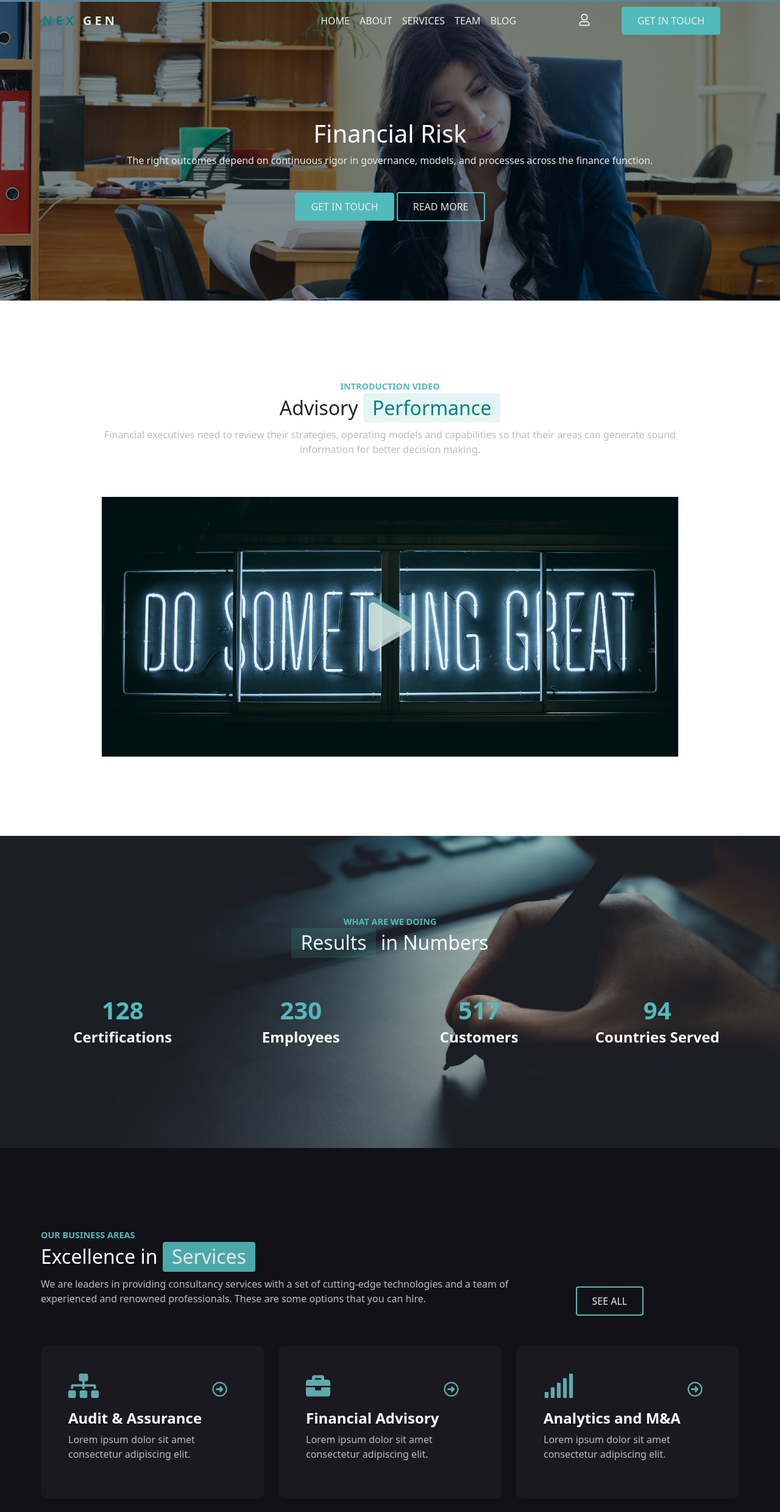
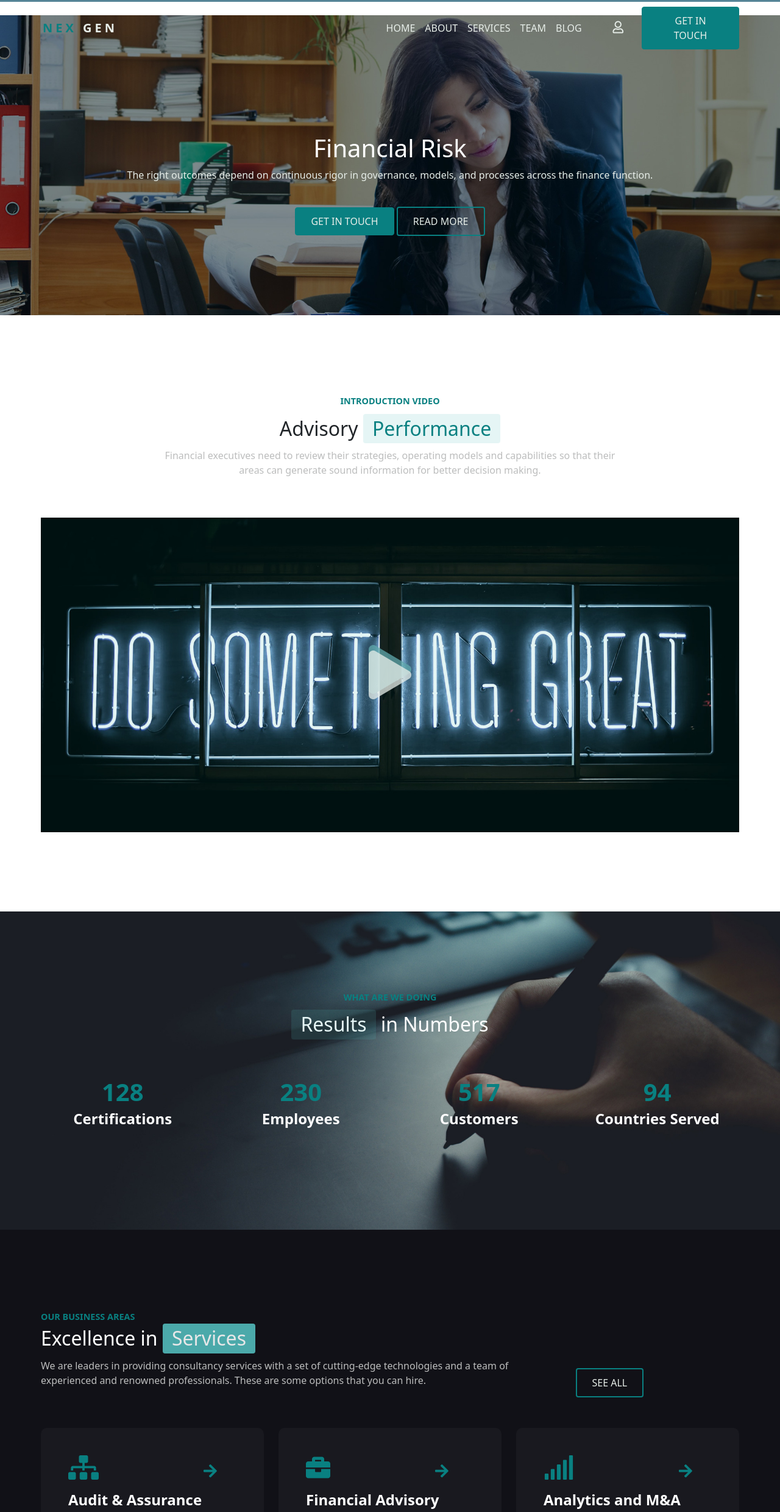
Before and after one commit to GFesta/proj-html-vuejs, a plain HTML site: page index.html in a window 1280 px wide. Shown: the part 47-2527 px from the top of the page at 61% size. Drawn offline with nearby package versions, Linux system fonts and the light colour scheme.

Commit message:
ridefinizione after Presentazione Progetto

```diff
--- a/css/style.css
+++ b/css/style.css
@@ -24,7 +24,6 @@ section {
     max-width: 1170px;
     padding: 0;
 }
-
 .grey-text {
     color: #e7eee9;
 }
@@ -33,37 +32,51 @@ section {
     font-size: 40px;
     color: #fff;
 }
-
 .gen,
 .nav-link,
 .primary-button {
     color: #e7eee9;
 }
-
+.nav-margin-left {
+    margin-left: 14%;
+}
+.btn-margin-left {
+    margin-left: 30px;
+}
 .my-icons {
     color: #e7eee9;
     font-size: 20px;
 }
+.padding-text {
+    padding: 0 200px 0;
+}
 .font-arrow {
     font-size: 25px;
-    color: #60a9ad;
+    color: #098081;
     display: inline-block;
     margin-bottom: 15px;
 }
-
 .font-fas {
     font-size: 40px;
 }
-
 .margin-left {
-    margin-left: 65%;
+    margin-left: 60%;
 }
-
+.margin-left:hover  {
+    color: #fff;
+    width: 45px;
+    height: 45px;
+    background: #048383;
+    border-radius: 100px;
+    text-align: center;
+    line-height: 45px;
+    font-size: 20px;
+    cursor: pointer;
+}
 .fas {
     font-weight: 900;
     font-family: "Font Awesome 5 Free";
 }
-
 .item {
     margin-bottom: 30px;
 }
@@ -118,10 +131,10 @@ header {
     position: relative;
     z-index: 2;
     padding: 10px 25px;
-    background-color: #52babb;
+    background-color: #098081;
     border-radius: 4px;
     border: 1px solid;
-    border-color: #52babb;
+    border-color: #098081;
 }
 
 /* JUMBO */
@@ -153,16 +166,17 @@ header {
 }
 
 .btn-read {
-    border-color: #52babb;
-    border: 2px solid #52babb;
+    border-color: #098081;
+    border: 2px solid #098081;
     border-radius: 4px;
     padding: 10px 25px;
     background-color: transparent;
     color: #e7eee9;
 }
 .btn-read:hover {
-    background-color: #52babb;
+    background-color: #098081;
     color: #e7eee9;
+    border-color: #098081;
 }
 /* BUTTONS */
 
@@ -250,7 +264,8 @@ h2 .perfomance:before {
     font-size: 0.9rem;
     font-weight: 700;
     text-transform: uppercase;
-    color: #52babb;
+    color: #098081;
+    margin-bottom: 10px;
 }
 
 h2 .results-title {
@@ -280,7 +295,7 @@ h2 .results-title:before {
 
 .data-numbers {
     font-size: 2.5rem;
-    color: #52babb;
+    color: #098081;
     font-weight: 700;
 }
 
@@ -317,11 +332,11 @@ h4 {
 
 .pre-title-areas {
     width: fit-content;
-    margin: auto;
+    margin-bottom: 10px;
     font-size: 0.9rem;
     font-weight: 700;
     text-transform: uppercase;
-    color: #52babb;
+    color: #098081;
 }
 
 h2 .services-title,
@@ -338,8 +353,8 @@ p {
 }
 
 .btn-seeall {
-    border-color: #52babb;
-    border: 2px solid #52babb;
+    border-color: #098081;
+    border: 2px solid #098081;
     border-radius: 4px;
     padding: 10px 25px;
     background-color: transparent;
@@ -468,10 +483,6 @@ img {
 /* SUBSCRIBE */
 #subscribe {
     background-color: #111117;
-}
-
-.container.smaller {
-    max-width: 970px;
 }
 
 .form-control {
--- a/index.html
+++ b/index.html
@@ -60,7 +60,7 @@
                     </span>
                 </a>
                 <!-- Navbar Items -->
-                <ul class="navbar-nav items col-4 md-6">
+                <ul class="navbar-nav items col-4 md-6 nav-margin-left">
                     <li class="nav-item" v-for="(element, index) in nav_links.name">
                         <a class="nav-link">{{ element.toUpperCase() }}</a>
                     </li>
@@ -74,14 +74,14 @@
                 <!-- Navbar Action -->
                 <ul class="navbar-nav action col-2 md-2">
                     <li class="nav-item">
-                        <a href="#" class="smooth-anchor btn ml-lg-auto primary-button btn-get">GET IN TOUCH</a>
+                        <a href="#" class="smooth-anchor btn ml-lg-auto primary-button btn-get btn-margin-left">GET IN TOUCH</a>
                     </li>
                 </ul>
             </div>
         </nav>
     </header>
     <section id="jumbo">
-        <div class="jumbo-container">
+        <div class="jumbo-container smaller">
             <div class="swiper-wrapper">
                 <div class="image">
                     <!-- Media -->
@@ -112,12 +112,12 @@
     </section>
     <!-- Video -->
     <section id="video" class="section-1 highlights image-center">
-        <div class="container smaller">
+        <div class="container">
             <div class="row text-center intro">
                 <div class="col-12">
-                    <span class="introduction-video">Introduction Video</span>
+                    <span class="pre-title">Introduction Video</span>
                     <h2>Advisory <span class="perfomance"><span>Performance</span></span></h2>
-                    <p class="text-max-800">Financial executives need to review their strategies, operating models and capabilities so that their areas can generate sound information for better decision making.</p>
+                    <p class="padding-text">Financial executives need to review their strategies, operating models and capabilities so that their areas can generate sound information for better decision making.</p>
                 </div>
             </div>
             <div class="row text-center">
@@ -189,7 +189,7 @@
                     <div class="card">
                         <div class="font-arrow">
                             <i class="fas fa-sitemap font-fas"></i>
-                            <i class="far fa-arrow-alt-circle-right margin-left"></i>
+                            <i class="fas fa-arrow-right margin-left"></i>
                         </div>
                         <h4>Audit & Assurance </h4>
                         <p>Lorem ipsum dolor sit amet consectetur adipiscing elit.</p>
@@ -199,7 +199,7 @@
                     <div class="card">
                         <div class="font-arrow">
                             <i class="fas fa-briefcase font-fas"></i>
-                            <i class="far fa-arrow-alt-circle-right margin-left"></i>
+                            <i class="fas fa-arrow-right margin-left"></i>
                         </div>
                         <h4>Financial Advisory</h4>
                         <p>Lorem ipsum dolor sit amet consectetur adipiscing elit.</p>
@@ -209,7 +209,7 @@
                     <div class="card">
                         <div class="font-arrow">
                             <i class="fas fa-signal font-fas"></i>
-                            <i class="far fa-arrow-alt-circle-right margin-left"></i>
+                            <i class="fas fa-arrow-right margin-left"></i>
                         </div>
                         <h4>Analytics and M&A</h4>
                         <p>Lorem ipsum dolor sit amet consectetur adipiscing elit.</p>
@@ -219,7 +219,7 @@
                     <div class="card">
                         <div class="font-arrow">
                             <i class="fas fa-plane font-fas"></i>
-                            <i class="far fa-arrow-alt-circle-right margin-left"></i>
+                            <i class="fas fa-arrow-right margin-left"></i>
                         </div>
                         <i class="icon icon-plane"></i>
                         <h4>Middle Marketing</h4>
@@ -230,7 +230,7 @@
                     <div class="card">
                         <div class="font-arrow">
                             <i class="fas fa-globe-europe font-fas"></i>
-                            <i class="far fa-arrow-alt-circle-right margin-left"></i>
+                            <i class="fas fa-arrow-right margin-left"></i>
                         </div>
                         <h4>Legal Consulting</h4>
                         <p>Lorem ipsum dolor sit amet consectetur adipiscing elit.</p>
@@ -240,7 +240,7 @@
                     <div class="card">
                         <div class="font-arrow">
                             <i class="fas fa-inbox font-fas"></i>
-                            <i class="far fa-arrow-alt-circle-right margin-left"></i>
+                            <i class="fas fa-arrow-right margin-left"></i>
                         </div>
                         <h4>Regulatory Risk</h4>
                         <p>Lorem ipsum dolor sit amet consectetur adipiscing elit.</p>
@@ -256,7 +256,7 @@
                 <div class="col-12 col-lg-8 align-self-top text-md-left text">
                     <div class="row intro">
                         <div class="col-12 p-0">
-                            <span class="pre-title m-auto m-md-0">We like what we do</span>
+                            <span class="pre-title-areas">We like what we do</span>
                             <h2><span class="featured"><span>Team</span></span> of Experts</h2>
                             <p>Ethics and integrity are the bases on which our professionals build their careers.<br>They are fundamentals that become daily attitudes.</p>
                         </div>
@@ -365,7 +365,7 @@
     </section>
     <!-- Subscribe -->
     <section id="subscribe" class="subscribe">
-        <div class="container smaller">
+        <div class="container">
             <div class="row">
                 <div class="col-12 col-md-6 m-md-0 intro">
                     <span class="pre-title m-0">Newsletter</span>
--- a/main.js
+++ b/main.js
@@ -6,7 +6,7 @@ var app = new Vue({
 
             footer: {
                 about: ['The Company', 'Institutional', 'Social & Events', 'Innovation', 'Environment', 'Technology'],
-                services: ['Audit&Assurance', 'Financial Advisory', 'Analytics M&A', 'Middle Marketing', 'Legal Consulting', 'Regulatory Risk<'],
+                services: ['Audit & Assurance', 'Financial Advisory', 'Analytics M&A', 'Middle Marketing', 'Legal Consulting', 'Regulatory Risk<'],
                 support: ['Responsibility', 'Terms of Use', 'About Cookies', 'Privacy Policy', 'Accessibility', 'Information']
 
                 }
```
